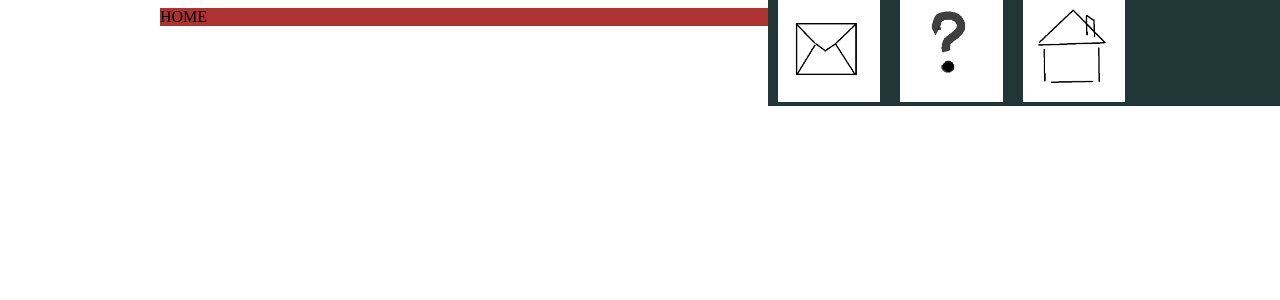
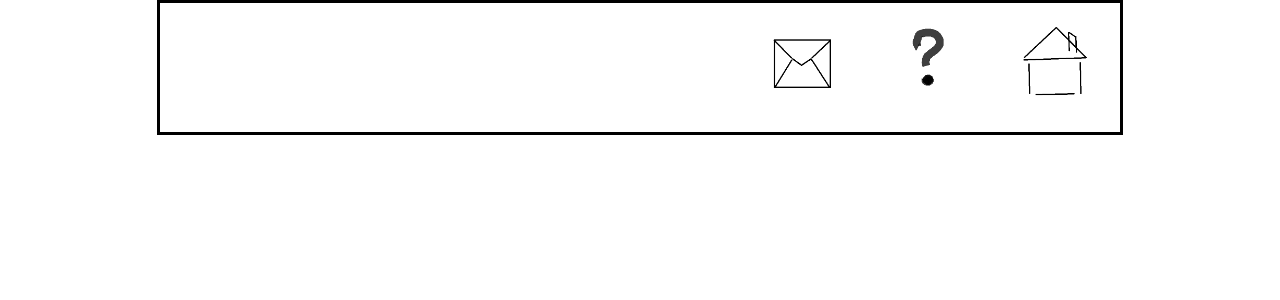
Before and after one commit to szymonbasiul/bosoreactproject, a React (Create React App) app: page / in a window 1280 px wide. Shown: the top 300 px of the page. Built offline with nearby package versions, Linux system fonts and the light colour scheme.

Commit message:
Nav-bar style update

```diff
--- a/src/components/Navbar.css
+++ b/src/components/Navbar.css
@@ -1,33 +1,30 @@
 .nav-bar {
-
-
+    display: flex;
+    justify-content: flex-end;
     background-color: white;
     max-width: 960px;
-    margin-left: 60%;
+    margin-left: auto;
     margin-right: auto;
     left: 0;
     right: 0;
     position: fixed;
     top: 0;
-    background-color: rgb(33, 54, 54);
+    border-style: solid;
+
 }
 
 .nav-button {
     display: inline;
+    align-items: center;
     cursor: pointer;
-    text-align: center;
-    padding: 10px;
-    margin-top: 10px;
+    padding: 15px;
     font-size: medium;
     font-weight: bold;
     font-style: italic;
+    width: 10%;
 
 }
 
 .button-img{
-    max-width: 20%;
+    max-width: 100%;
 }
-/* flex-direction: row-reverse;
-
-
-*/
--- a/src/components/Navbar.js
+++ b/src/components/Navbar.js
@@ -9,8 +9,8 @@ import { Link } from 'react-router-dom';
 function Navbutton(props){
 
     const navbutton = (
+        <div className="nav-button">
         <Link to={props.link}>
-            <div className="nav-button">
             <img className="button-img"
              src={props.src}
              title={props.title}
@@ -18,8 +18,8 @@ function Navbutton(props){
              onClick={props.trigger}
              >
             </img>
-            </div>
         </Link>
+        </div>
     )
 
     return navbutton;
```
Also changed, not shown: 1 other file (tests, documents, lock files or other folders).
